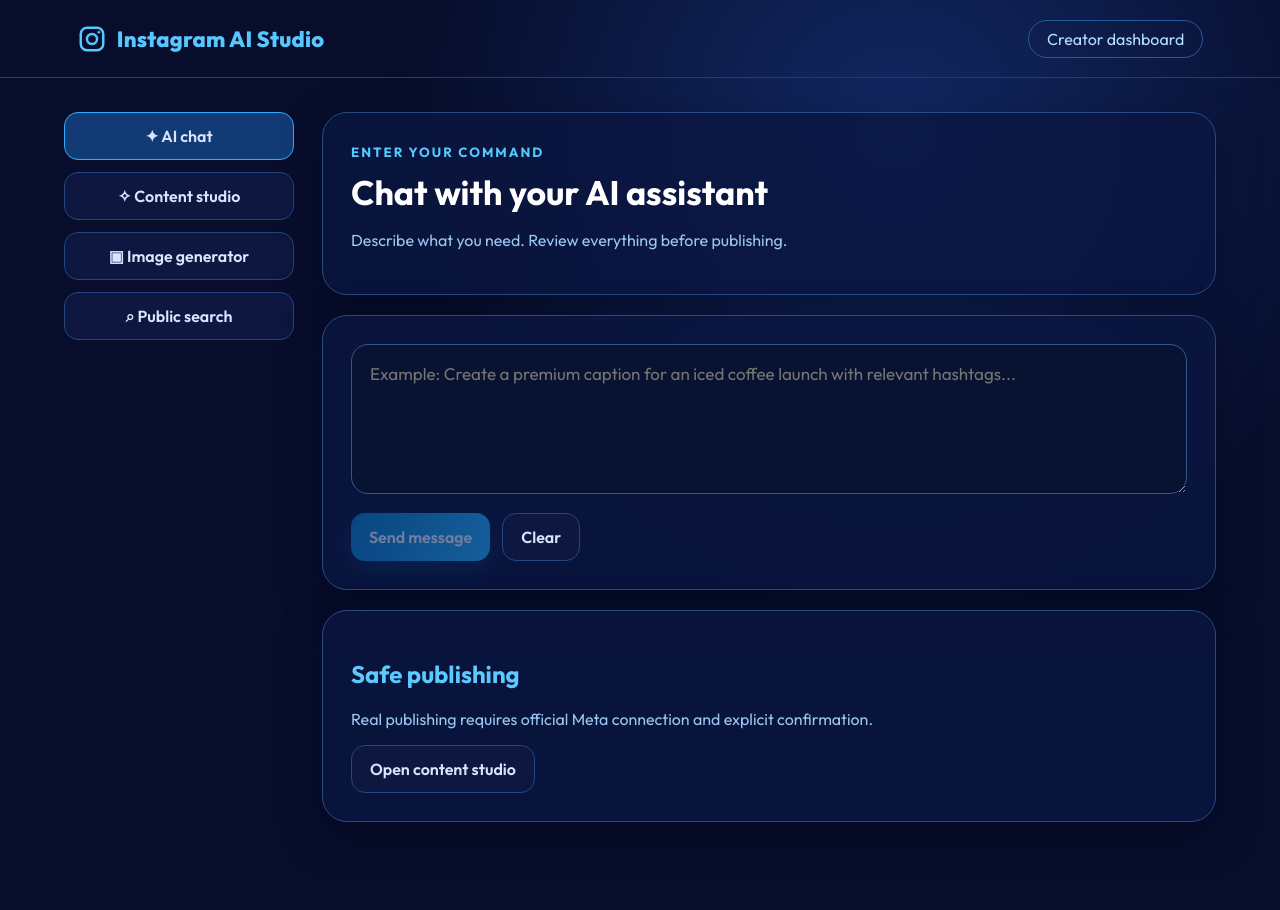
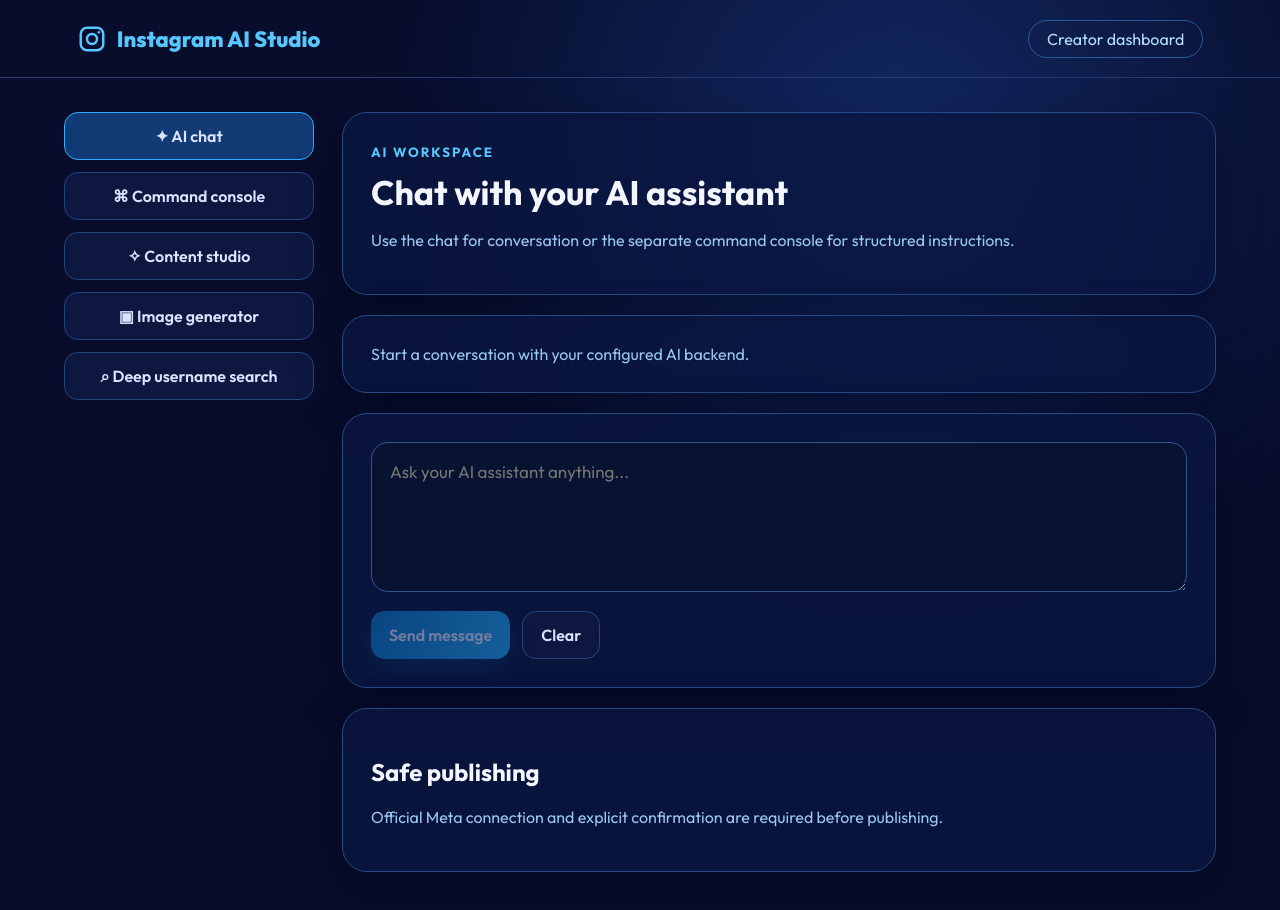
Before and after one commit to uiecs/instagram-ai-control-center, a Next.js app in the folder web/: page / in a window 1280 px wide. Shown: the top 910 px of the page. Before the commit the page ends 876 px from the top, so only its background shows below. Built offline with nearby package versions, Linux system fonts and the light colour scheme; no server answers.

Commit message:
Separate AI chat from command console and document real backend deployment requirements

```diff
--- a/web/app/page.tsx
+++ b/web/app/page.tsx
@@ -1,57 +1,59 @@
 'use client';
 
-import { useState } from 'react';
+import { FormEvent, useState } from 'react';
 
-type Tab = 'chat' | 'content' | 'image' | 'search';
-const API = process.env.NEXT_PUBLIC_API_URL || 'http://localhost:8000';
+type View = 'chat' | 'commands' | 'content' | 'image' | 'search';
+type Message = { role: 'user' | 'assistant'; text: string };
+const API = process.env.NEXT_PUBLIC_API_URL?.replace(/\/$/, '');
 
 function InstagramMark() {
   return <svg className="instagram-mark" viewBox="0 0 24 24" aria-label="Instagram" role="img"><rect x="3" y="3" width="18" height="18" rx="5" fill="none" stroke="currentColor" strokeWidth="2"/><circle cx="12" cy="12" r="4" fill="none" stroke="currentColor" strokeWidth="2"/><circle cx="17.5" cy="6.5" r="1" fill="currentColor"/></svg>;
 }
 
+async function post(path: string, body: Record<string, string>) {
+  if (!API) throw new Error('Backend is not configured. Set NEXT_PUBLIC_API_URL in Netlify and redeploy.');
+  const response = await fetch(`${API}${path}`, { method: 'POST', headers: { 'Content-Type': 'application/json' }, body: JSON.stringify(body) });
+  const data: unknown = await response.json().catch(() => ({}));
+  if (!response.ok) throw new Error(typeof data === 'object' && data !== null && 'detail' in data ? String((data as { detail: unknown }).detail) : 'The backend request failed.');
+  return data;
+}
+
 export default function Home() {
-  const [tab, setTab] = useState<Tab>('chat');
-  const [prompt, setPrompt] = useState('');
-  const [out, setOut] = useState<unknown>(null);
+  const [view, setView] = useState<View>('chat');
+  const [input, setInput] = useState('');
+  const [messages, setMessages] = useState<Message[]>([]);
+  const [result, setResult] = useState<unknown>(null);
   const [busy, setBusy] = useState(false);
   const [error, setError] = useState('');
 
-  async function run() {
-    if (!prompt.trim()) return;
-    setBusy(true); setOut(null); setError('');
-    const path = tab === 'chat' ? '/ai/chat' : tab === 'content' ? '/ai/content' : tab === 'image' ? '/ai/image' : '/search/username';
+  async function submit(event?: FormEvent) {
+    event?.preventDefault();
+    const value = input.trim();
+    if (!value || busy) return;
+    setBusy(true); setError(''); setResult(null);
+    const path = view === 'chat' || view === 'commands' ? '/ai/chat' : view === 'content' ? '/ai/content' : view === 'image' ? '/ai/image' : '/search/username';
+    if (view === 'chat') setMessages((items) => [...items, { role: 'user', text: value }]);
     try {
-      const response = await fetch(`${API}${path}`, { method: 'POST', headers: { 'Content-Type': 'application/json' }, body: JSON.stringify({ prompt: prompt.trim(), username: prompt.trim() }) });
-      const data: unknown = await response.json();
-      if (!response.ok) throw new Error(typeof data === 'object' && data !== null && 'detail' in data ? String((data as { detail: unknown }).detail) : 'Request failed');
-      setOut(data);
-    } catch (err) { setError(err instanceof Error ? err.message : 'Unexpected error'); }
+      const data = await post(path, view === 'search' ? { username: value, prompt: value } : { prompt: value });
+      if (view === 'chat') setMessages((items) => [...items, { role: 'assistant', text: typeof data === 'object' && data !== null && 'text' in data ? String((data as { text: unknown }).text) : JSON.stringify(data) }]);
+      else setResult(data);
+      setInput('');
+    } catch (err) { setError(err instanceof Error ? err.message : 'Unexpected error.'); }
     finally { setBusy(false); }
   }
 
-  const title = tab === 'chat' ? 'Chat with your AI assistant' : tab === 'content' ? 'Create publish-ready content' : tab === 'image' ? 'Generate an image from a prompt' : 'Public username search';
-  const action = tab === 'image' ? 'Generate image' : tab === 'search' ? 'Search publicly' : tab === 'content' ? 'Create content' : 'Send message';
+  const titles: Record<View, string> = { chat: 'Chat with your AI assistant', commands: 'Command console', content: 'Create publish-ready content', image: 'Generate an image from a prompt', search: 'Deep public username search' };
+  const placeholders: Record<View, string> = { chat: 'Ask your AI assistant anything...', commands: 'Example: Create a caption and 12 relevant hashtags...', content: 'Example: Create a premium caption for an iced coffee launch...', image: 'Example: A cinematic product photo of iced coffee...', search: 'Enter an Instagram username, without @' };
 
-  return <main dir="ltr">
-    <header><div className="brand"><InstagramMark /> <span>Instagram AI Studio</span></div><span className="pill">Creator dashboard</span></header>
-    <div className="layout">
-      <aside>
-        <button className={tab === 'chat' ? 'active' : ''} onClick={() => setTab('chat')}>✦ AI chat</button>
-        <button className={tab === 'content' ? 'active' : ''} onClick={() => setTab('content')}>✧ Content studio</button>
-        <button className={tab === 'image' ? 'active' : ''} onClick={() => setTab('image')}>▣ Image generator</button>
-        <button className={tab === 'search' ? 'active' : ''} onClick={() => setTab('search')}>⌕ Public search</button>
-      </aside>
-      <section>
-        <div className="hero"><small>ENTER YOUR COMMAND</small><h1>{title}</h1><p>Describe what you need. Review everything before publishing.</p></div>
-        <div className="card">
-          <textarea value={prompt} onChange={(event) => setPrompt(event.target.value)} onKeyDown={(event) => { if (event.key === 'Enter' && (event.ctrlKey || event.metaKey)) void run(); }} placeholder={tab === 'search' ? 'Enter a public username, for example: brand_name' : 'Example: Create a premium caption for an iced coffee launch with relevant hashtags...'} />
-          <div className="actions"><button className="primary" disabled={busy || !prompt.trim()} onClick={() => void run()}>{busy ? 'Processing...' : action}</button><button onClick={() => { setPrompt(''); setOut(null); setError(''); }}>Clear</button></div>
-          {error && <div className="error">{error}</div>}
-          {out && typeof out === 'object' && out !== null && 'data_url' in out && <img className="generated" src={String((out as { data_url: unknown }).data_url)} alt="Generated result" />}
-          {out && <pre>{JSON.stringify(out, null, 2)}</pre>}
-        </div>
-        <div className="card publish"><h2>Safe publishing</h2><p>Real publishing requires official Meta connection and explicit confirmation.</p><button onClick={() => setTab('content')}>Open content studio</button></div>
-      </section>
-    </div>
-  </main>;
+  return <main dir="ltr"><header><div className="brand"><InstagramMark /><span>Instagram AI Studio</span></div><span className="pill">Creator dashboard</span></header><div className="layout"><aside>
+    <button className={view === 'chat' ? 'active' : ''} onClick={() => setView('chat')}>✦ AI chat</button>
+    <button className={view === 'commands' ? 'active' : ''} onClick={() => setView('commands')}>⌘ Command console</button>
+    <button className={view === 'content' ? 'active' : ''} onClick={() => setView('content')}>✧ Content studio</button>
+    <button className={view === 'image' ? 'active' : ''} onClick={() => setView('image')}>▣ Image generator</button>
+    <button className={view === 'search' ? 'active' : ''} onClick={() => setView('search')}>⌕ Deep username search</button>
+  </aside><section><div className="hero"><small>{view === 'search' ? 'PUBLIC WEB DISCOVERY' : 'AI WORKSPACE'}</small><h1>{titles[view]}</h1><p>{view === 'search' ? 'Search indexed public web results. This cannot guarantee every Instagram account.' : 'Use the chat for conversation or the separate command console for structured instructions.'}</p></div>
+    {view === 'chat' && <div className="card chat-log">{messages.length === 0 && <div className="empty">Start a conversation with your configured AI backend.</div>}{messages.map((message, index) => <div className={`message ${message.role}`} key={`${message.role}-${index}`}><b>{message.role === 'user' ? 'You' : 'AI assistant'}</b><p>{message.text}</p></div>)}</div>}
+    <form className="card" onSubmit={submit}><textarea value={input} onChange={(event) => setInput(event.target.value)} placeholder={placeholders[view]} /><div className="actions"><button className="primary" disabled={busy || !input.trim()}>{busy ? 'Processing...' : view === 'chat' ? 'Send message' : view === 'commands' ? 'Run command' : view === 'content' ? 'Create content' : view === 'image' ? 'Generate image' : 'Search public results'}</button><button type="button" onClick={() => { setInput(''); setResult(null); setError(''); if (view === 'chat') setMessages([]); }}>Clear</button></div>{error && <div className="error">{error}</div>}{result && typeof result === 'object' && result !== null && 'data_url' in result && <img className="generated" src={String((result as { data_url: unknown }).data_url)} alt="Generated result" />}{result && <pre>{JSON.stringify(result, null, 2)}</pre>}</form>
+    <div className="card publish"><h2>Safe publishing</h2><p>Official Meta connection and explicit confirmation are required before publishing.</p></div>
+  </section></div></main>;
 }
```
Also changed, not shown: web/app/globals.css (+1 -1 lines), 1 other file (tests, documents, lock files or other folders).
